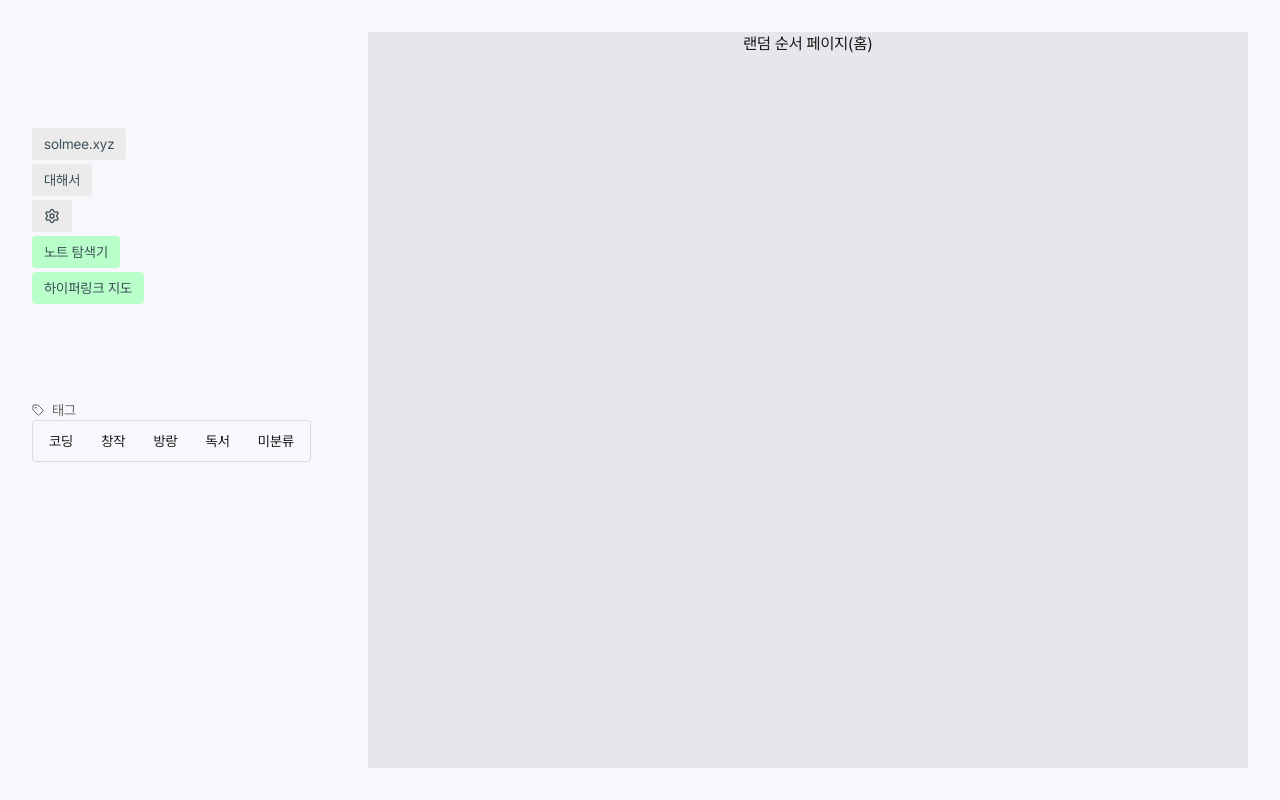
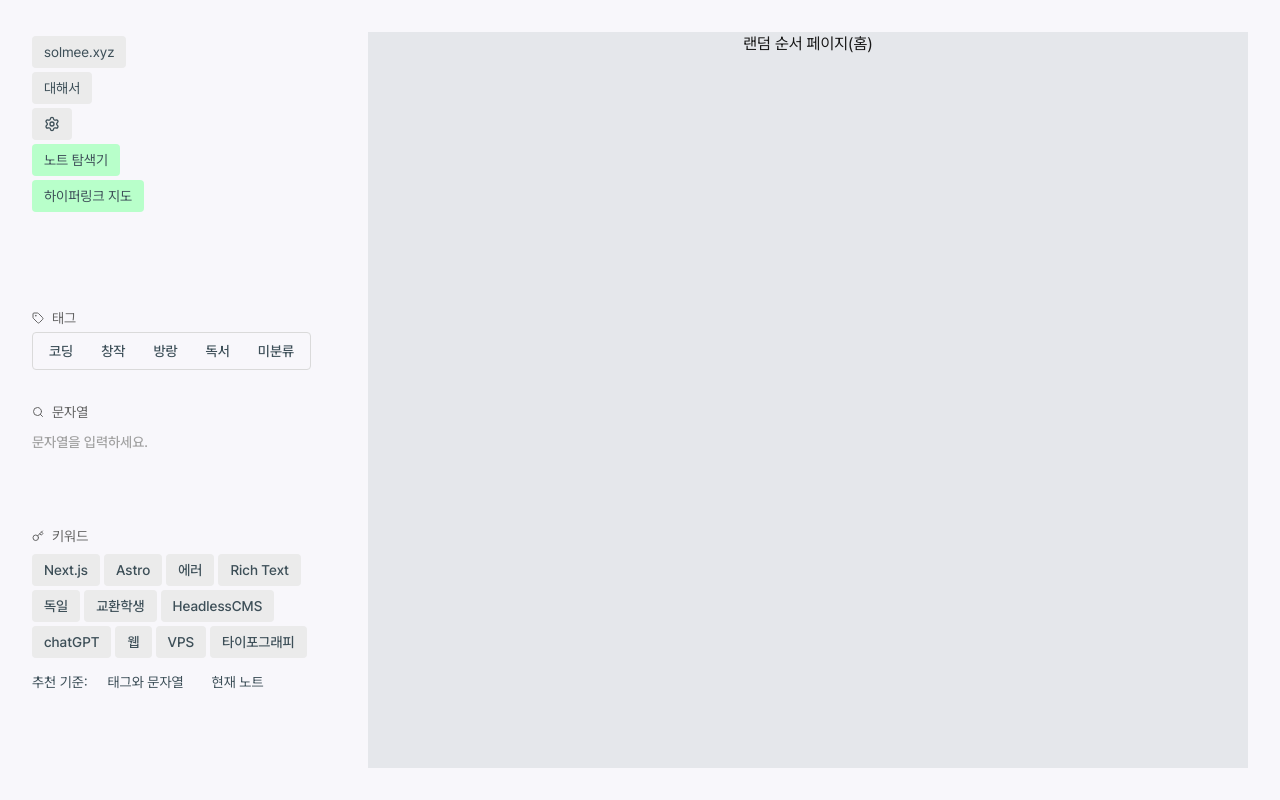
Before and after one commit to solm0/solmee-xyz-nextjs, a Next.js app: page / in a window 1280 px wide. Built offline with nearby package versions, Linux system fonts and the light colour scheme.

Commit message:
note-inspector

```diff
--- a/app/component/enable-button.tsx
+++ b/app/component/enable-button.tsx
@@ -1,35 +1,20 @@
 'use client'
 
 import clsx from 'clsx';
-import { useState, useEffect } from "react";
-import usePersistentState from '../lib/use-persistent-state';
 
 export default function EnableButton({
   value,
+  isEnabled,
 }: {
   value: { value: string, name: string};
+  isEnabled: boolean
 }) {
-  const [isEnabled, setIsEnabled] = usePersistentState(value.value, true);
-  const [isHydrated, setIsHydrated] = useState(false);
-
-  useEffect(() => {
-    setIsHydrated(true);
-  }, []);
-
-  if (!isHydrated) return null; // or skeleton
-
-  const handleClick = () => {
-    const newEnabled = !isEnabled;
-    setIsEnabled(newEnabled);
-  }
-
   return (
     <button
       className={clsx(
-        "w-auto h-8 text-text-900 px-3 flex items-center rounded-sm hover:brightness-98 transition-[filter, colors] duration-300",
+        "w-auto h-8 text-text-900 px-3 flex items-center rounded-sm hover:brightness-97 transition-[filter, colors] duration-300",
         isEnabled ? "bg-button-on" : "bg-button-100",
       )}
-      onClick={handleClick}
     >
       {value.name}
     </button>
--- a/app/component/global-nav.tsx
+++ b/app/component/global-nav.tsx
@@ -1,8 +1,12 @@
+'use client'
+
 import { Settings } from 'lucide-react'
 import ExpandButton from "./expand-button";
 import LinkButton from "./link-button";
 import SwitchField from "./switch-button";
 import EnableButton from "./enable-button";
+import NoteInspector from './note-inspector';
+import { useState } from 'react';
 
 const settings = [
   {
@@ -47,8 +51,17 @@ const components = [
 ]
 
 export default function GlobalNav() {
+  const [isEnabled, setIsEnabled] = useState<boolean[]>([true, true]);
+
+  const handleClick = (idx: number) => {
+    const updated = [...isEnabled];
+    updated[idx] = !updated[idx];
+    setIsEnabled(updated);
+  };
+
   return (
-    <nav className="mt-24 h-auto w-full flex flex-col gap-1 items-start text-sm">
+    <aside className="h-full w-80 shrink-0">
+      <nav className="mt-1 h-auto w-full flex flex-col gap-1 items-start text-sm">
         <ExpandButton name="solmee.xyz">
           <LinkButton href="/" name="무작위" />
           <LinkButton href="/chron" name="작성일 순서" />
@@ -64,8 +77,19 @@ export default function GlobalNav() {
         </ExpandButton>
 
         {components.map((cmp, idx) =>
-        <EnableButton key={idx} value={cmp} />
+        <div
+          key={idx}
+          className='w-auto h-auto'
+          onClick={() => handleClick(idx)}
+        >
+          <EnableButton
+            value={cmp}
+            isEnabled={isEnabled[idx]}
+          />
+        </div>
         )}
       </nav>
+      <NoteInspector isEnabled={isEnabled[0]} />
+    </aside>
   )
 }
--- /dev/null
+++ b/app/component/inspect-keyword.tsx
@@ -0,0 +1,68 @@
+'use client'
+
+import clsx from "clsx"
+import { usePathname, useSearchParams, useRouter } from 'next/navigation';
+import SwitchField from "./switch-button";
+
+const keywords = ['Next.js', 'Astro', '에러', 'Rich Text', '독일',
+  '교환학생', 'HeadlessCMS', 'chatGPT', '웹', 'VPS', '타이포그래피'
+]
+
+const keyword_base = {
+  value: 'base',
+  name: '추천 기준',
+  options: [
+    {
+      value: "tag",
+      name: '태그와 문자열'
+    },
+    {
+      value: 'note',
+      name: '현재 노트'
+    }
+  ]
+}
+
+export default function InspectKeyword() {
+  const pathname = usePathname();
+  const searchParams = useSearchParams();
+  const router = useRouter();
+  const currentKeywords = searchParams.getAll("keyword");
+
+  const handleClick = (kw: string) => {
+    const newParams = new URLSearchParams(searchParams.toString());
+
+    if (currentKeywords.includes(kw)) {
+      const updated = currentKeywords.filter(keyword => keyword !== kw);
+      newParams.delete("keyword");
+      updated.forEach(keyword => newParams.append("keyword", keyword));
+    } else {
+      newParams.append("keyword", kw);
+    }
+
+    router.push(`${pathname}?${newParams.toString()}`);
+  }
+
+  return (
+    <>
+      <div className="w-72 flex gap-1 flex-wrap py-1">
+        {keywords.map((kw, idx) => (
+          <button
+            key={idx}
+            className={clsx(
+              "w-auto h-8 text-text-900 font-medium px-3 flex items-center rounded-sm hover:brightness-97 transition-[filter, colors] duration-300",
+              currentKeywords.includes(kw) ? "bg-selected-500" : "bg-button-100",
+            )}
+            onClick={() => handleClick(kw)}
+          >
+            {kw}
+          </button>
+        ))}
+      </div>
+
+      <div className="flex w-full h-8 gap-1 text-text-800 items-center">
+        <SwitchField value={keyword_base} />
+      </div>
+    </>
+  )
+}
--- /dev/null
+++ b/app/component/inspect-search.tsx
@@ -0,0 +1,64 @@
+'use client'
+
+import { useState, useEffect } from "react";
+import { useDebouncedCallback } from "use-debounce";
+import { usePathname, useSearchParams, useRouter } from 'next/navigation';
+import clsx from "clsx";
+
+export default function InspectSearch() {
+  const searchParams = useSearchParams();
+  const { replace } = useRouter();
+  const pathname = usePathname();
+
+  const [value, setValue] = useState(searchParams.get("search")?.toString() || "");
+
+  useEffect(() => {
+    setValue(searchParams.get("search")?.toString() || "");
+  }, [searchParams]);
+
+  const handleSearch = useDebouncedCallback((term: string) => {
+    const params = new URLSearchParams(searchParams.toString());
+
+    if (term) {
+      params.set("search", term);
+    } else {
+      params.delete("search");
+    }
+
+    replace(`${pathname}?${params.toString()}`);
+  }, 300);
+
+  const handleClear = () => {
+    setValue("");
+    handleSearch("");
+  };
+
+  return (
+    <div
+      id="search-input"
+      className="h-auto w-full flex flex-col gap-1"
+    >
+      <input
+        type="text"
+        value={value}
+        onChange={(e) => {
+          const term = e.target.value;
+          setValue(term);
+          handleSearch(term);
+        }}
+        className="h-8 bg-transparent focus:outline-none placeholder-neutral-400 text-text-900 font-medium pr-8"
+        placeholder="문자열을 입력하세요."
+        spellCheck="false"
+      />
+      <button
+        onClick={handleClear}
+        className={clsx(
+          "w-auto h-8 bg-button-100 text-text-900 px-3 flex items-center rounded-sm hover:brightness-97 transition-[filter, opacity] duration-300 self-start",
+          value ? 'opacity-100' : 'opacity-0'
+        )}
+      >
+        지우기
+      </button>
+    </div>
+  )
+}
--- a/app/component/inspect-tag.tsx
+++ b/app/component/inspect-tag.tsx
@@ -51,9 +51,11 @@ export default function InspectTag({
     }
   }, [hoveredTag, currentTag, setHoveredTag])
 
+
+
   return (
     <div
-      id='tagInput'
+      id='tag-input'
       className='h-auto w-auto px-1 py-1 border border-text-700 rounded-sm flex gap-1'
       onMouseLeave={() => setHoveredTag(null, null, null)}
     >
@@ -61,7 +63,7 @@ export default function InspectTag({
         <div
           key={idx}
           id={tag.value}
-          className='h-8 px-3 flex items-center justify-center rounded-sm'
+          className='h-7 px-3 flex items-center justify-center rounded-sm text-text-900 font-medium'
           onClick={() => handleClick(tag.value)}
           onMouseEnter={(e) => updateHandlePosition(e, tag.value)}
         >
@@ -76,11 +78,11 @@ export default function InspectTag({
       ))}
       <span
         className={clsx(
-          'absolute h-8 rounded-sm bg-selected-500 -z-10 pl-1 transition-all duration-300 ease-in-out',
+          'absolute h-7 rounded-sm bg-selected-500 -z-10 pl-1 transition-all duration-300 ease-in-out',
           hoveredTag ? 'opacity-100' : 'opacity-0'
         )}
         style={{
-          left: `${offsetX}px`,
+          left: `${offsetX!-32}px`,
           width: `${width}px`,
         }}
       >
--- a/app/component/link-button.tsx
+++ b/app/component/link-button.tsx
@@ -25,7 +25,7 @@ export default function LinkButton({
       >
         <button
           className={clsx(
-            "w-auto h-8 text-text-900 flex items-center px-3 rounded-sm hover:brightness-98 transition-[filter, colors] duration-300",
+            "w-auto h-8 text-text-900 flex items-center px-3 rounded-sm hover:brightness-97 transition-[filter, colors] duration-300",
             pathname === href ? "bg-button-200 font-bold" : "bg-button-100",
           )}
         >
--- a/app/component/note-inspector.tsx
+++ b/app/component/note-inspector.tsx
@@ -1,6 +1,11 @@
-import { Tag } from 'lucide-react';
+'use client'
+
+import { Tag, Search, Key } from 'lucide-react';
 import InspectTag from './inspect-tag';
+import InspectSearch from './inspect-search';
+import InspectKeyword from './inspect-keyword';
 import { Suspense } from 'react';
+import clsx from 'clsx';
 
 const tags = [
   {
@@ -25,21 +30,62 @@ const tags = [
   },
 ]
 
-export default function NoteInspector() {
+export function FilterComponents({
+  icon,
+  cmp,
+  children
+}: {
+  icon: React.ReactNode,
+  cmp: {value: string, name: string},
+  children: React.ReactNode
+}) {
   return (
-    <section className="mt-24 h-auto w-full flex flex-col gap-8 items-start text-sm">
+    <div className='flex flex-col gap-1 w-full items-start'>
+      <label
+        className='flex items-center gap-2 text-text-800'
+        htmlFor={`${cmp.value}-input`}
+      >
+        {icon}
+        {cmp.name}
+      </label>
+      {children}
+    </div>
+  )
+}
+
+export default function NoteInspector({
+  isEnabled,
+}: {
+  isEnabled: boolean;
+}) {
+  return (
+    <section
+      className={clsx(
+      "mt-24 h-auto w-full flex flex-col gap-8 items-start text-sm transition-transform duration-200 ease-[cubic-bezier(0.75,0.05,0.45,0.95)] overflow-clip",
+      isEnabled ? 'translate-x-0' : '-translate-x-80'
+    )}>
       <Suspense>
-        <div>
-          <label
-            className='flex items-center gap-2 text-text-800'
-            htmlFor='tagInput'
-          >
-            <Tag className='w-3 h-3' />
-            태그
-          </label>
+        <FilterComponents
+          icon={<Tag className='w-3 h-3' />}
+          cmp={{ value: 'tag', name: '태그' }}
+        >
           <InspectTag tags={tags} />
+        </FilterComponents>
 
-        </div>
+        <FilterComponents
+          icon={<Search className='w-3 h-3' />}
+          cmp={{ value: 'search', name: '문자열' }}
+        >
+          <InspectSearch />
+        </FilterComponents>
+
+        <FilterComponents
+          icon={<Key className='w-3 h-3' />}
+          cmp={{ value: 'keyword', name: '키워드' }}
+        >
+          <InspectKeyword />
+        </FilterComponents>
+
       </Suspense>
     </section>
   )
--- a/app/component/switch-button.tsx
+++ b/app/component/switch-button.tsx
@@ -3,6 +3,7 @@
 import clsx from 'clsx';
 import { useState, useEffect } from "react";
 import usePersistentState from '../lib/use-persistent-state';
+import { useIsSettingOpen } from '../lib/use-is-setting-open';
 
 type HoverState = {
   offsetX: number | null;
@@ -12,10 +13,10 @@ type HoverState = {
 export default function SwitchField({
   value,
 }: {
-  value: {value: string, name: string, options: {value: string, name: string}[]}
+  value: {value: string, name: string, options: { value: string, name: string }[]}
 }) {
   return (
-    <div className="flex gap-1 text-text-900 items-center">
+    <div className="flex gap-2 text-text-900 items-center">
       <label htmlFor={value.value}>{value.name}:</label>
       <SwitchButton value={value.value} options={value.options} />
     </div>
@@ -29,27 +30,27 @@ export function SwitchButton({
   value: string,
   options: {value: string, name: string}[]
 }) {
-  const defaultState: HoverState = {
-    offsetX: null,
-    width: null,
-  };
+  const isSettingOpen = useIsSettingOpen((state) => state.value);
 
   const [state, setstate] = usePersistentState(value, options[0].value);
   const [isHydrated, setIsHydrated] = useState(false);
-  const [hoverState, setHoverState] = useState(defaultState)
+  const [hoverState, setHoverState] = useState<HoverState>({
+    offsetX: null,
+    width: null,
+  });
 
   useEffect(() => {
     if (hoverState.offsetX !== null && hoverState.width !== null) return;
 
     setTimeout(() => {
-      const el = document.getElementById(state);
+      const el = document.getElementById(`${value}-${state}`);
       if (!el) return;
 
       const rect = el.getBoundingClientRect();
       const offsetX = Math.floor(rect.left);
       const width = rect.width;
 
-      setHoverState({ offsetX, width });
+      setHoverState({ offsetX: offsetX, width: width });
     }, 0);
   }, [state, hoverState.offsetX, hoverState.width]);
 
@@ -82,7 +83,7 @@ export function SwitchButton({
       {options.map((option, idx) => (
         <div
           key={idx}
-          id={option.value}
+          id={`${value}-${option.value}`}
           className="h-8 px-3 flex items-center justify-center rounded-sm"
           onClick={() => handleClick(option.value)}
           onMouseEnter={(e) => updateHandlePosition(e)}
@@ -96,17 +97,21 @@ export function SwitchButton({
           />
         </div>
       ))}
-      <span
+      {<span
         className={clsx(
-          'relative h-8 rounded-sm bg-button-100 -z-10 transition-all duration-300 ease-in-out',
-          hoverState ? 'opacity-100' : 'opacity-0'
+          'absolute h-8 rounded-sm bg-button-100 -z-10 transition-all duration-300 ease-in-out',
+          hoverState ? 'opacity-100' : 'opacity-0',
+          value !== "base" && !isSettingOpen && 'hidden'
         )}
-        style={{
-          left: `${hoverState.offsetX! - 175}px`,
+        style={value === "base" ? {
+          left: `${hoverState.offsetX!-32}px`,
+          width: `${hoverState.width}px`,
+        } : {
+          left: `${hoverState.offsetX!}px`,
           width: `${hoverState.width}px`,
         }}
       >
-      </span>
+      </span>}
     </form>
   )
 }
--- a/app/layout.tsx
+++ b/app/layout.tsx
@@ -1,7 +1,6 @@
 import type { Metadata } from "next";
 import "./globals.css";
 import GlobalNav from "./component/global-nav";
-import NoteInspector from "./component/note-inspector";
 import { pretendard } from "./lib/localfont";
 
 export const metadata: Metadata = {
@@ -17,13 +16,10 @@ export default function RootLayout({
   return (
     <html lang="en">
       <body
-        className={`${pretendard.className} antialiased`}
+        className={`${pretendard.className} antialiased font-normal`}
       >
         <div className="flex h-screen w-screen p-8 gap-4">
-          <aside className="h-full w-80 shrink-0">
-            <GlobalNav />
-            <NoteInspector />
-          </aside>
+          <GlobalNav />
           <main className="bg-gray-200 h-full w-full flex flex-col items-center">
             {children}
           </main>
--- /dev/null
+++ b/app/lib/use-is-setting-open.ts
@@ -0,0 +1,11 @@
+import { create } from 'zustand'
+
+interface isSettingOpen {
+  value: boolean;
+  setValue: (value: boolean) => void;
+}
+
+export const useIsSettingOpen = create<isSettingOpen>((set) => ({
+  value: false,
+  setValue: (value: boolean) => set({value: value}),
+}))
--- a/package.json
+++ b/package.json
@@ -14,6 +14,7 @@
     "next": "15.3.3",
     "react": "^19.0.0",
     "react-dom": "^19.0.0",
+    "use-debounce": "^10.0.5",
     "zustand": "^5.0.5"
   },
   "devDependencies": {
```
Also changed, not shown: app/component/expand-button.tsx (+10 -1 lines), 1 other file (tests, documents, lock files or other folders). Lines whose indentation alone changed are shown as unchanged.
